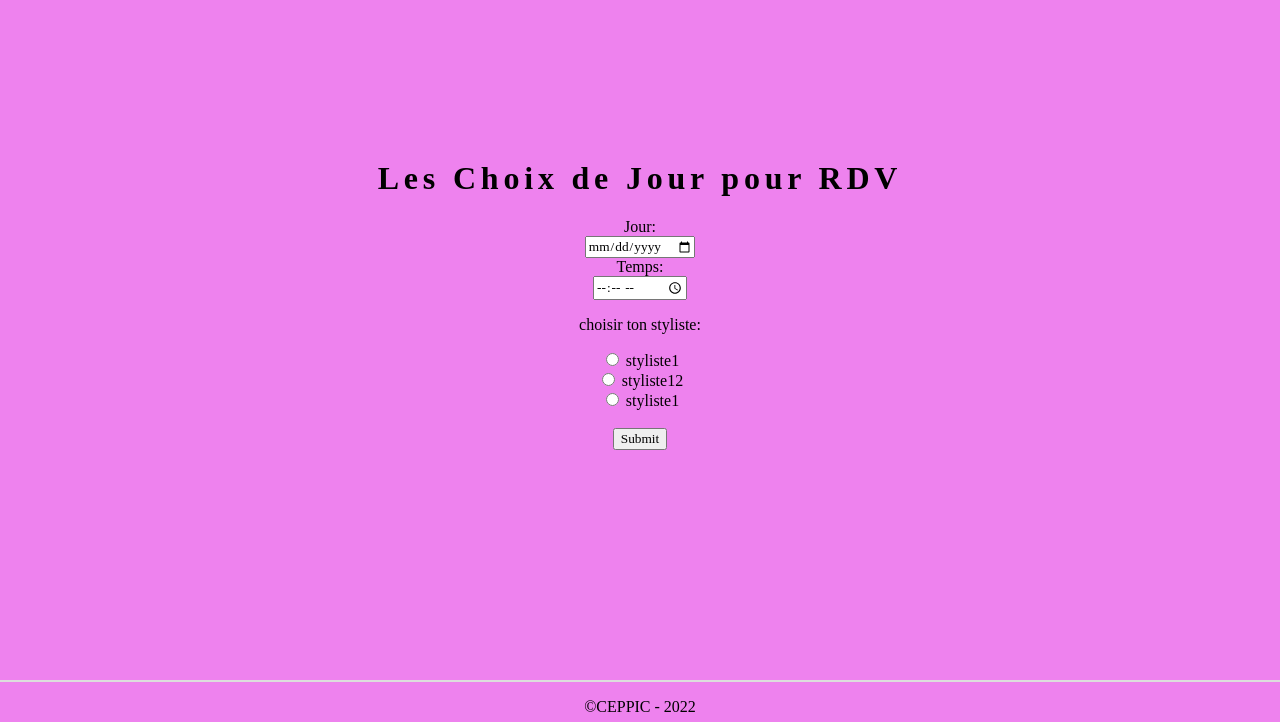
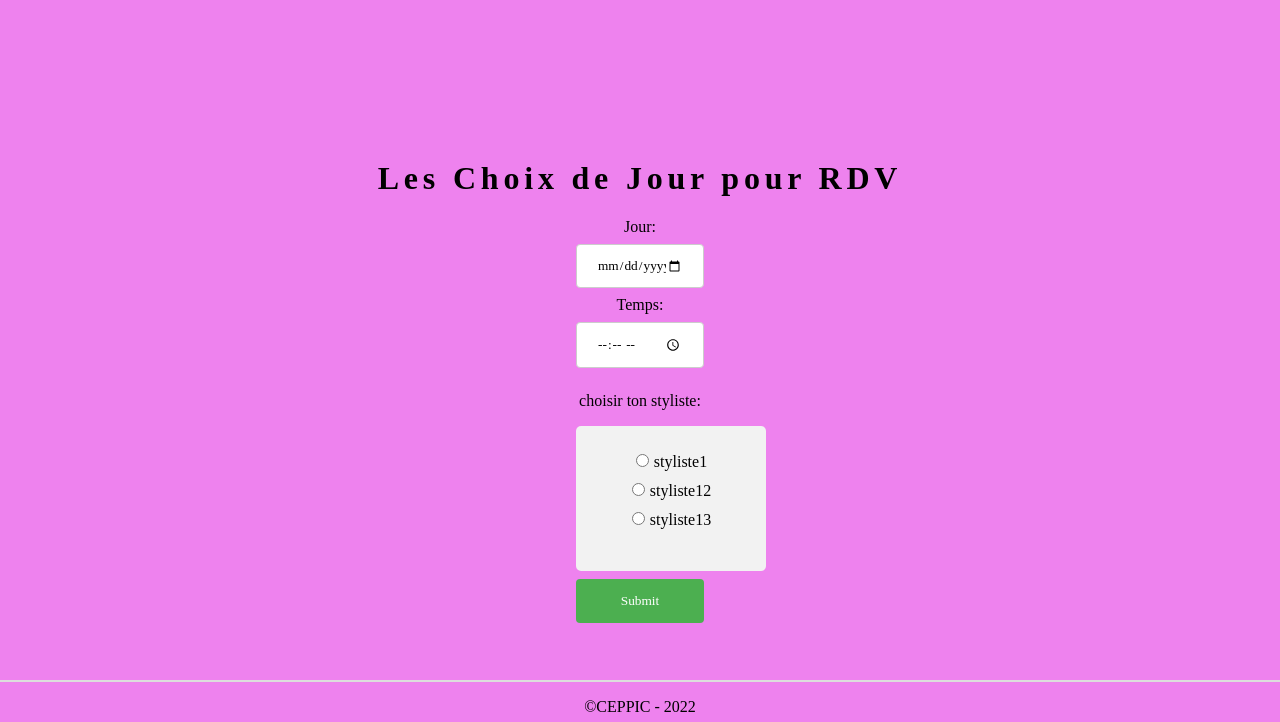
Before and after one commit to sanjoywong/Raylina-Beauty, a PHP site: page /beauty/booking.html in a window 1280 px wide. Shown: the part 78-800 px from the top of the page. Run offline with PHP 8.4, Linux system fonts and the light colour scheme; some web fonts are replaced.

Commit message:
modifier reservation booking.html

```diff
--- a/assets/css/nav.css
+++ b/assets/css/nav.css
@@ -1,52 +1,37 @@
-Nav{
-  display: inline;
+.myForm {
+  width: 100%;
+  text-align: center;
+  margin-top: 10rem;
 }
-ul {
-  list-style-type: none;
-  margin: 0;
-  padding: 0;
-  overflow: hidden;
-  background-color: #333;
+.myForm div {
+  border-radius: 5px;
+  background-color: #f2f2f2;
+  padding: 20px;
+  width: 150px;
+  margin-left: 45%;
+  text-align: center;
 }
 
-li {
-  float: left;
+input {
+  width: 10%;
+  padding: 12px 20px;
+  margin: 8px 0;
+  display: inline-block;
+  border: 1px solid #ccc;
+  border-radius: 4px;
+  box-sizing: border-box;
 }
 
-li a, .dropbtn {
-  display: inline-block;
+input[type="submit"] {
+  background-color: #4caf50;
   color: white;
-  text-align: center;
-  padding: 14px 16px;
-  text-decoration: none;
+  padding: 14px 20px;
+  margin: 8px 0;
+  border: none;
+  border-radius: 4px;
+  cursor: pointer;
 }
 
-li a:hover, .dropdown:hover .dropbtn {
-  background-color: red;
+input[type="submit"]:hover {
+  background-color: #45a049;
 }
-
-li.dropdown {
-  display: inline-block;
-}
-
-.dropdown-content {
-  display: none;
-  position: absolute;
-  background-color: #f9f9f9;
-  min-width: 160px;
-  box-shadow: 0px 8px 16px 0px rgba(0,0,0,0.2);
-  z-index: 1;
-}
-
-.dropdown-content a {
-  color: black;
-  padding: 12px 16px;
-  text-decoration: none;
-  display: block;
-  text-align: left;
-}
-
-.dropdown-content a:hover {background-color: #f1f1f1;}
-
-.dropdown:hover .dropdown-content {
-  display: block;}
--- a/beauty/booking.html
+++ b/beauty/booking.html
@@ -7,17 +7,28 @@
     <title>Réserver</title>
     <link rel="stylesheet" href="../assets/css/menu.css">
     <link rel="stylesheet" type="text/css" href="../assets/css/styles.css" />
+    <link rel="stylesheet" href="../assets/css/nav.css">
+
 
 </head>
 <body>
     <header>
        <nav class="Nav">
-           <div> Raylina Beauty </div>
+
+        <div> Raylina Beauty </div>
            <ul id="headerHome">
-               <li><a href="../index.html">home</a></li>
-               <li><a href="beauty/about.html">About</a></li>
-               <li><a href="beauty/service.html">Service</a></li>
-               <li><a href="">Reservation</a></li>
+               <li><a href="">home</a></li>
+               <li>
+                <a href="about.html">About</a></li>
+               <li class="dropdown"><a href="javascript:void(0)" class="dropbtn">Service</a>
+                <div class="dropdown-content">
+                    <a href="http://">Soins</a>
+                    <a href="http://">coiffures</a>
+                    <a href="http://">Manucure</a>
+                </div>
+
+            </li>
+               <li><a href="#">Reservation</a></li>
                <li class="dropdown">
                  <a href="javascript:void(0)" class="dropbtn">Pages</a>
                 <div class="dropdown-content">
@@ -26,12 +37,12 @@
                     <a href="http://">Prix</a>
                 </div>
                 </li>
-               <li><a href="">Login</a></li>
+               <li><a href="beauty/login.html">Login</a></li>
            </ul>
         </div>
        </nav>
     </header>
-    <div style="width: 100%;text-align: center;margin-top: 10rem;">
+    <div class="myForm">
     <h1>Les Choix de Jour pour RDV</h1>
     <form name="myform"  method="post">
         <label for="jour">Jour:</label><br>
@@ -39,13 +50,13 @@
         <label for="temps">Temps:</label><br>
         <input type="time" id="temps" name="temps"><br>
         <p>choisir ton styliste:</p>
-        <div style="text-align:center ;">
+        <div>
         <input type="radio" id="styliste1" name="styliste" value="styliste1">
         <label for="styliste1">styliste1</label><br>
         <input type="radio" id="styliste12" name="styliste" value="styliste12">
         <label for="styliste12">styliste12</label><br>
         <input type="radio" id="styliste13" name="styliste" value="styliste13">
-        <label for="styliste13">styliste1</label><br><br>
+        <label for="styliste13">styliste13</label><br><br>
         </div>
         <input type="submit" value="Submit">
       </form>
--- a/index.html
+++ b/index.html
@@ -21,13 +21,13 @@
                 <a href="beauty/about.html">About</a></li>
                <li class="dropdown"><a href="javascript:void(0)" class="dropbtn">Service</a>
                 <div class="dropdown-content">
-                    <a href="http://">Soins</a>
+                    <a href="">Soins</a>
                     <a href="http://">coiffures</a>
                     <a href="http://">Manucure</a>
                 </div>
 
             </li>
-               <li><a href="">Reservation</a></li>
+               <li><a href="./beauty/booking.html">Reservation</a></li>
                <li class="dropdown">
                  <a href="javascript:void(0)" class="dropbtn">Pages</a>
                 <div class="dropdown-content">
```
Also changed, not shown: beauty/about.html (+37 -8 lines).
